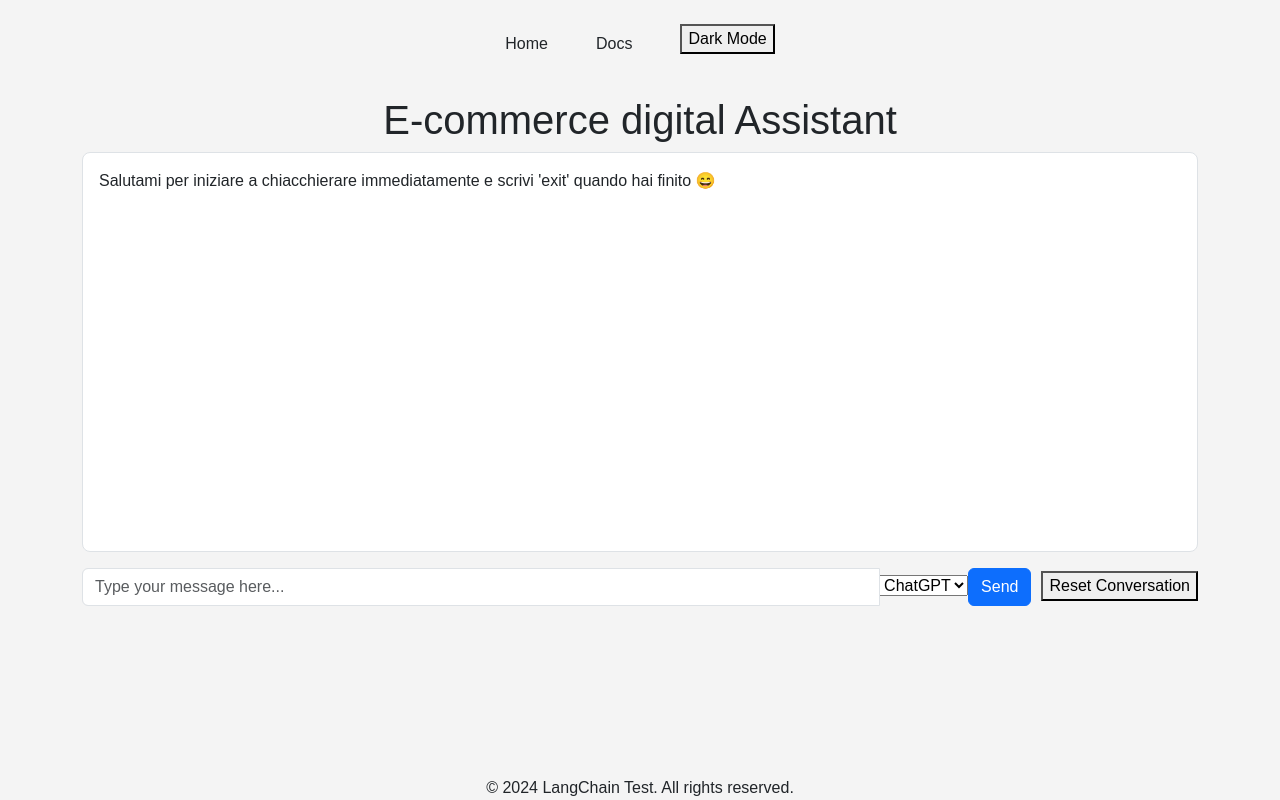
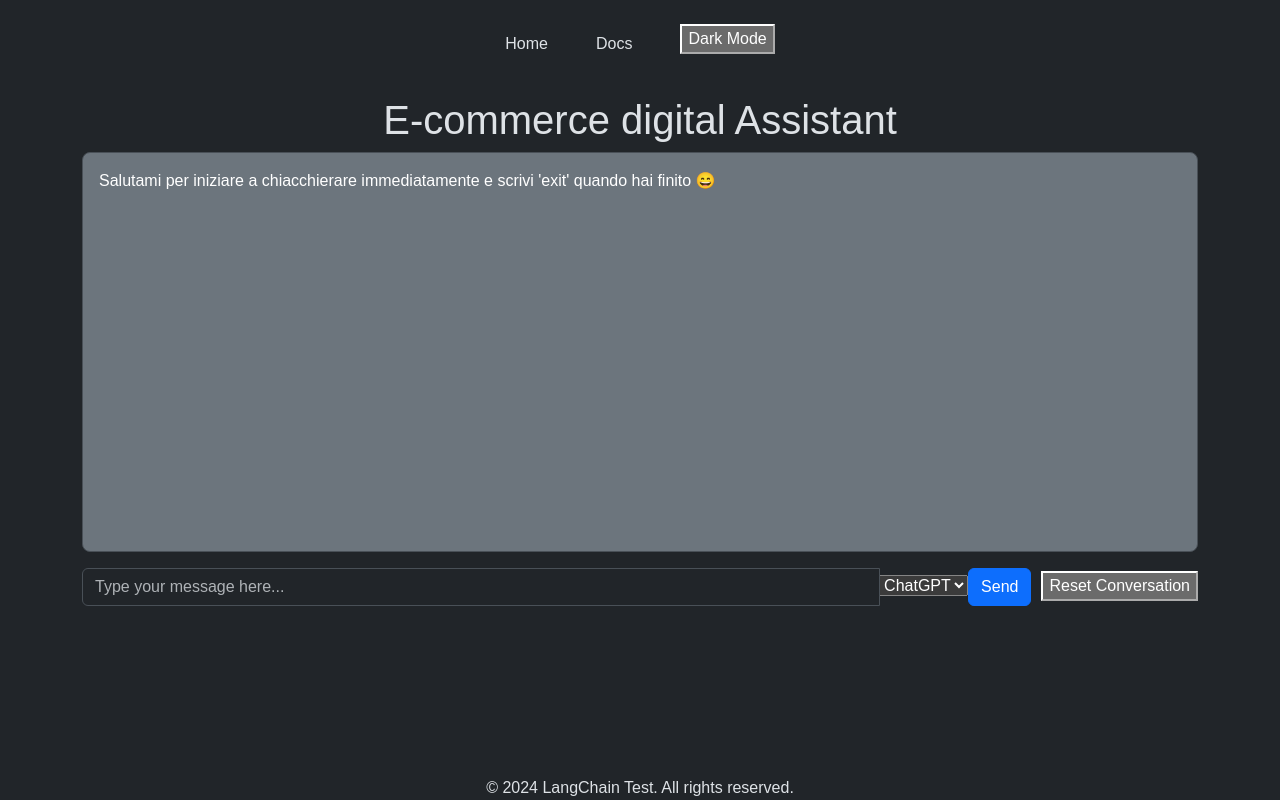
Before and after one commit to sarahelshark/LangChainChatBot, a Flask app: page / in a window 1280 px wide. Run offline with Flask 3, Linux system fonts and the light colour scheme; some libraries are stand-ins or nearby versions.

Commit message:
add dark mode  layout

```diff
--- a/static/js/main.js
+++ b/static/js/main.js
@@ -38,6 +38,9 @@ document.addEventListener("DOMContentLoaded", function () {
     function appendMessage(content, sender) {
         const messageElement = document.createElement("div");
         messageElement.className = `message ${sender}`;
+        if (messageElement.className === "message system") {
+            messageElement.className = "message system text-white";
+        }
         messageElement.innerText = content;
         chatbox.appendChild(messageElement);
         chatbox.scrollTop = chatbox.scrollHeight;
@@ -135,4 +138,6 @@ document.addEventListener("DOMContentLoaded", function () {
             sendMessage();
         }
     });
+
+    // navigazione finta:  quando clicco docs, si cancella tutta la chat e renderizzo il readme con una singola funzione
 });
--- a/templates/index.html
+++ b/templates/index.html
@@ -1,5 +1,5 @@
 <!DOCTYPE html>
-<html lang="en" data-bs-theme="light">
+<html lang="en" data-bs-theme="dark">
 <head>
     <meta charset="UTF-8">
     <meta name="viewport" content="width=device-width, initial-scale=1.0">
@@ -7,7 +7,7 @@
     <link href="https://cdn.jsdelivr.net/npm/bootstrap@5.3.3/dist/css/bootstrap.min.css" rel="stylesheet" integrity="sha384-QWTKZyjpPEjISv5WaRU9OFeRpok6YctnYmDr5pNlyT2bRjXh0JMhjY6hW+ALEwIH" crossorigin="anonymous">
     <link rel="stylesheet" href="/static/css/main.css">
 </head>
-<body >
+<body class="bg-dark" >
 
     {% include 'navbar.html' %}
     {% include 'main.html' %}
--- a/templates/main.html
+++ b/templates/main.html
@@ -1,7 +1,7 @@
 <main class="container mt-2">
-    <h1 class="text-center"> E-commerce digital Assistant</h1>
-    <div id="chatbox" class="chatbox border p-3 mb-3" style="height: 400px; overflow-y: auto;">
-        <span id="placeholder" >
+    <h1 class="text-center "> E-commerce digital Assistant</h1>
+    <div id="chatbox" class="chatbox border p-3 mb-3 text-dark bg-secondary" style="height: 400px; overflow-y: auto;">
+        <span id="placeholder" class="text-white" >
             Salutami per iniziare a chiacchierare immediatamente e scrivi 'exit' quando hai finito 😄
         </span>
     </div>
```
